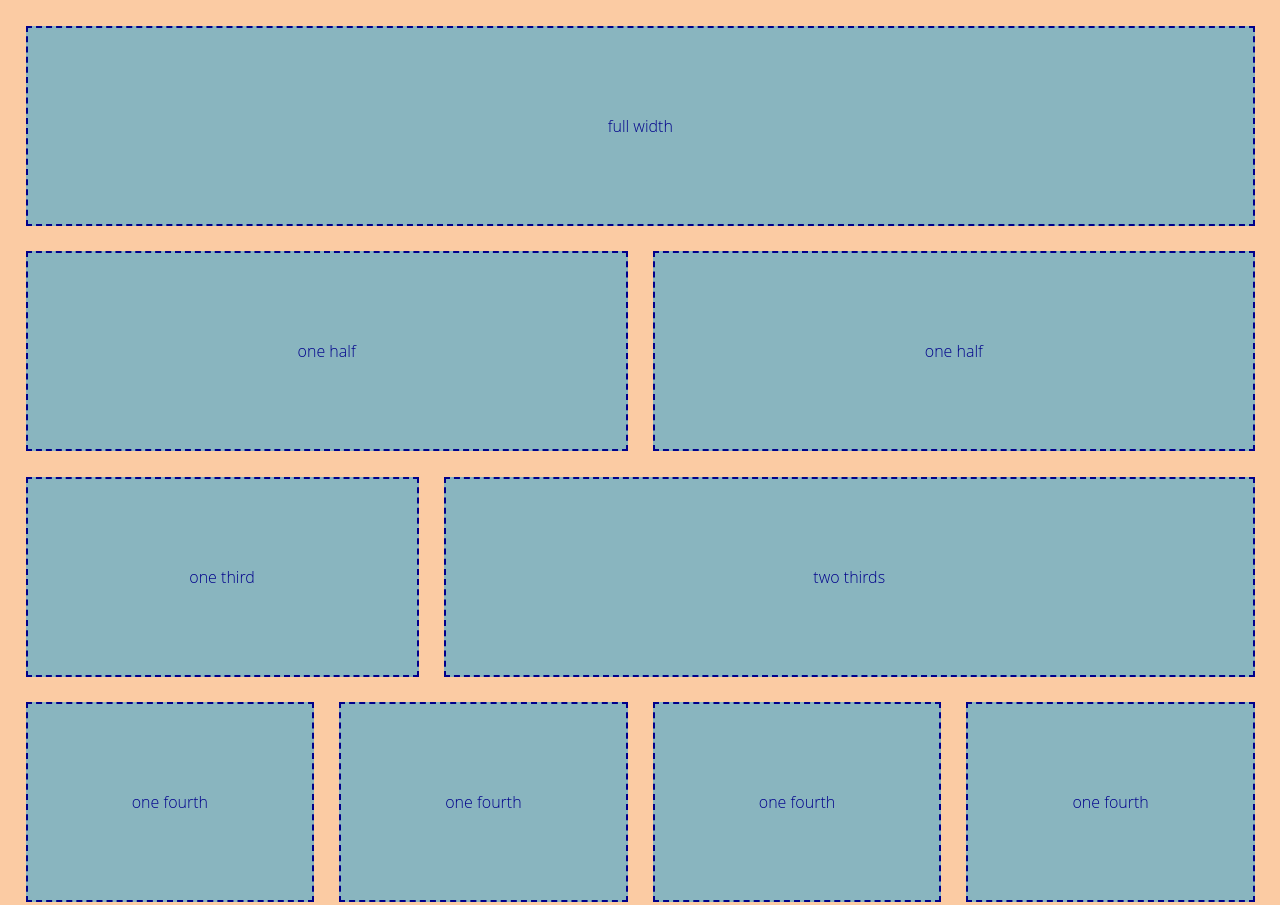
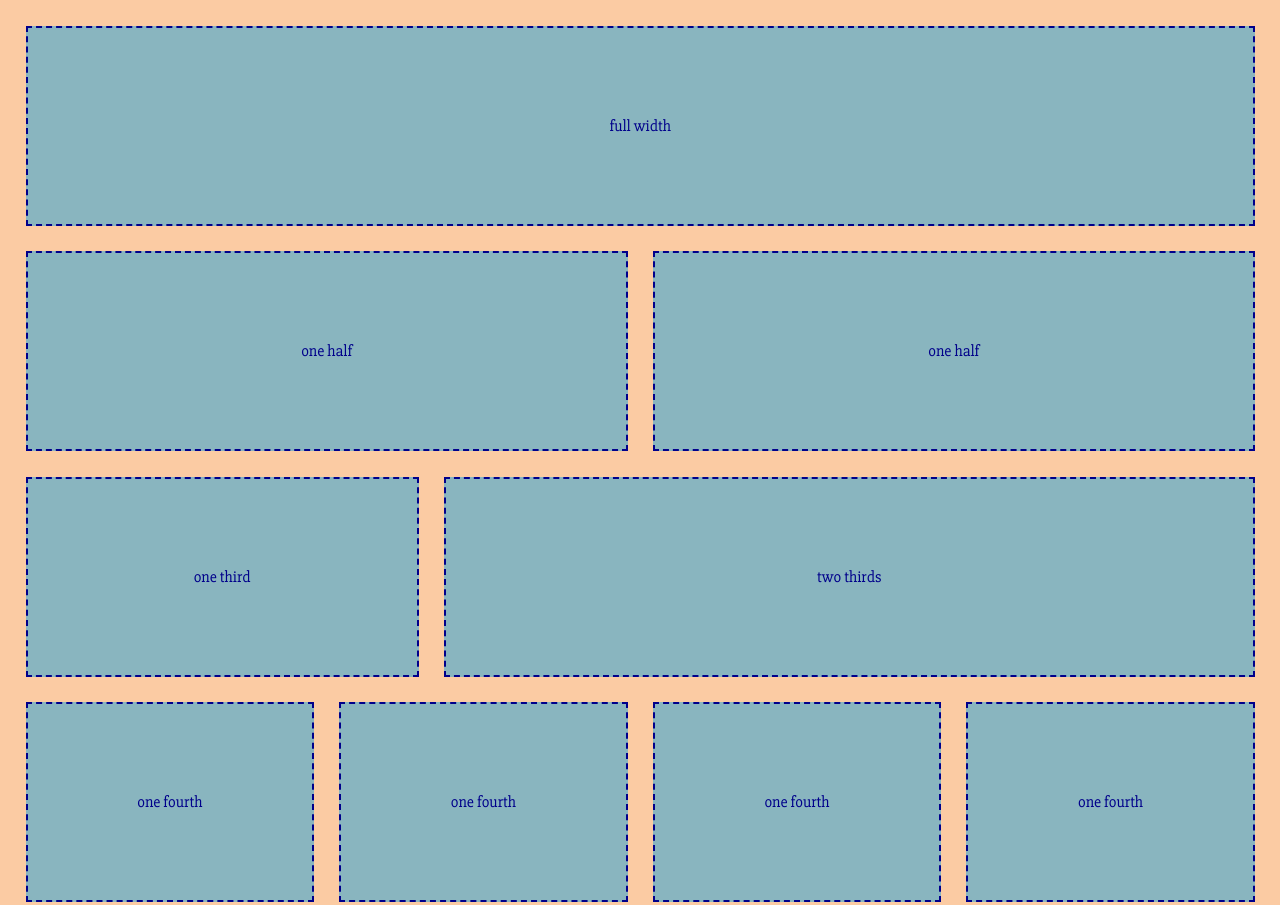
Before and after one commit to heyheyjose/grid_test_margin, a plain HTML site: page index.html in a window 1280 px wide. Shown: the top 905 px of the page. Drawn offline with Linux system fonts and the light colour scheme.

Commit message:
font update and moar

```diff
--- a/style.css
+++ b/style.css
@@ -1,3 +1,5 @@
+@import url(http://fonts.googleapis.com/css?family=Slabo+27px);
+
 /* this is the grid section */
 
 *, *:after, *:before {
@@ -58,12 +60,9 @@
 
 /* this is the style section */
 
-@import url(http://fonts.googleapis.com/css?family=Open+Sans:300);
-
 body {
 	background-color: #FBCBA3;
-	font-family: 'Open Sans', sans-serif;
-	font-weight: 300;
+	font-family: 'Slabo 27px', serif;
 }
 
 .content-box {
```
